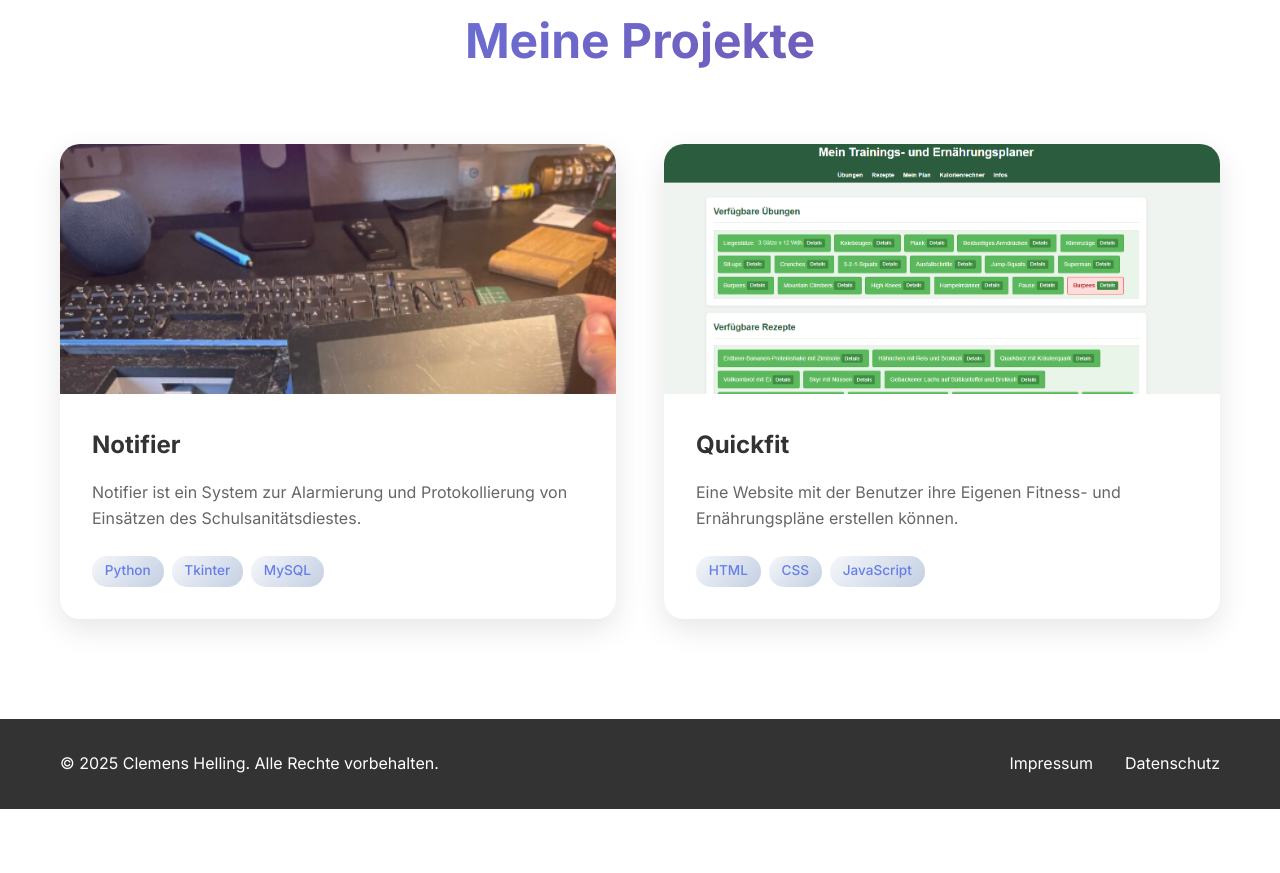
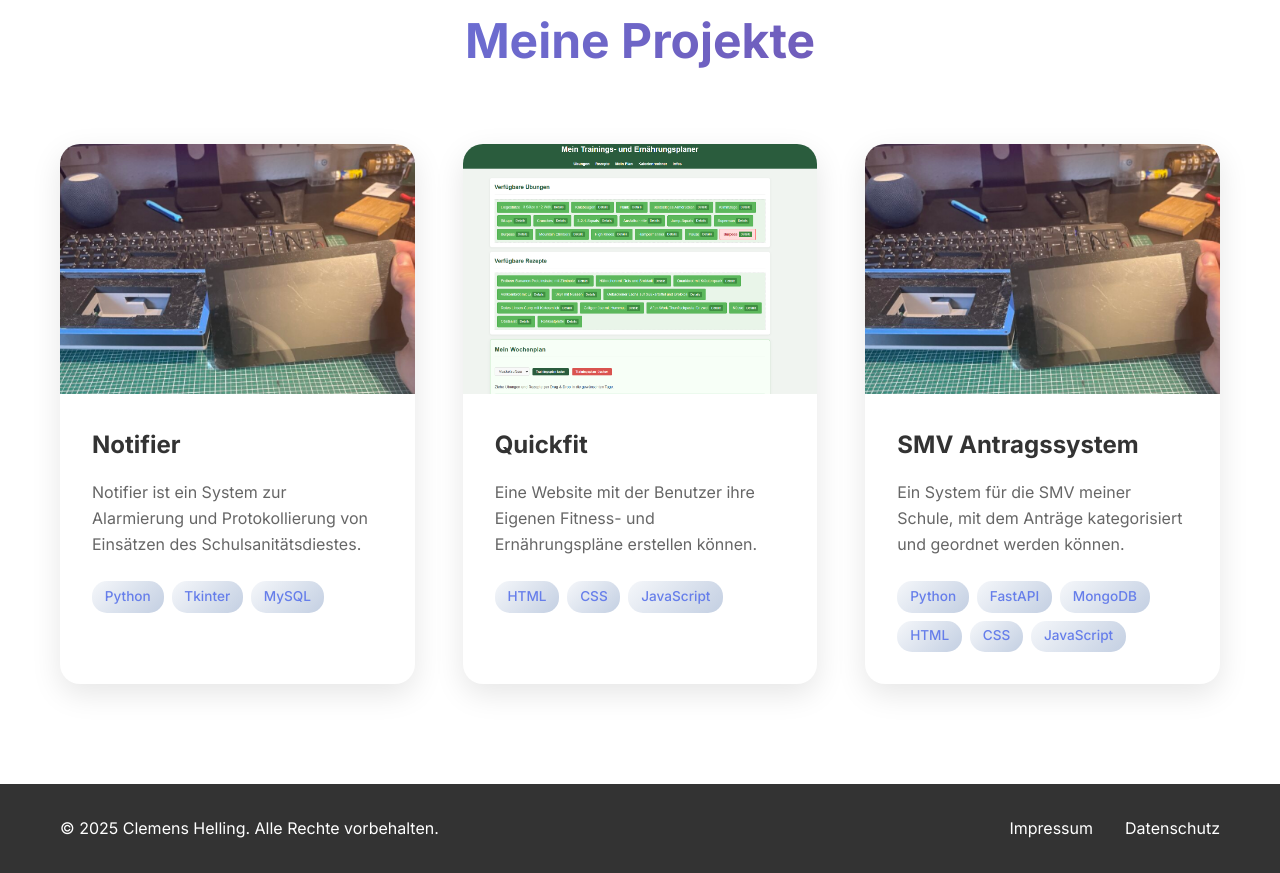
Before and after one commit to Clemens-Helling/clemens-helling.github.io, a plain HTML site: page index.html in a window 1280 px wide. Shown: the part 1963-2836 px from the top of the page. Before the commit the page ends 2772 px from the top, so only its background shows below. Drawn offline with Linux system fonts and the light colour scheme.

Commit message:
Add project card for SMV Antragssystem
Added a new project card for the SMV Antragssystem with relevant technologies and links.

```diff
--- a/index.html
+++ b/index.html
@@ -165,6 +165,29 @@
                         </div>
                     </div>
                 </div>
+                <div class="project-card">
+                    <div class="project-image">
+                        <img src="notifier.png" alt="Notifier" style="max-width: 100%; height: auto;">
+                        <div class="project-overlay">
+                            <div class="project-links">
+                                <a href="#" class="project-link"><i class="fas fa-external-link-alt"></i></a>
+                                <a href="https://github.com/Clemens-Helling/Jugendforscht_ASW_2025.git" class="project-link"><i class="fab fa-github"></i></a>
+                            </div>
+                        </div>
+                    </div>
+                    <div class="project-content">
+                        <h3>SMV Antragssystem</h3>
+                        <p>Ein System für die SMV meiner Schule, mit dem Anträge kategorisiert und geordnet werden können.</p>
+                        <div class="project-tech">
+                            <span>Python</span>
+                            <span>FastAPI</span>
+                            <span>MongoDB</span>
+                            <span>HTML</span>
+                            <span>CSS</span>
+                            <span>JavaScript</span>
+                        </div>
+                    </div>
+                </div>
             </div>
         </div>
     </section>
```
